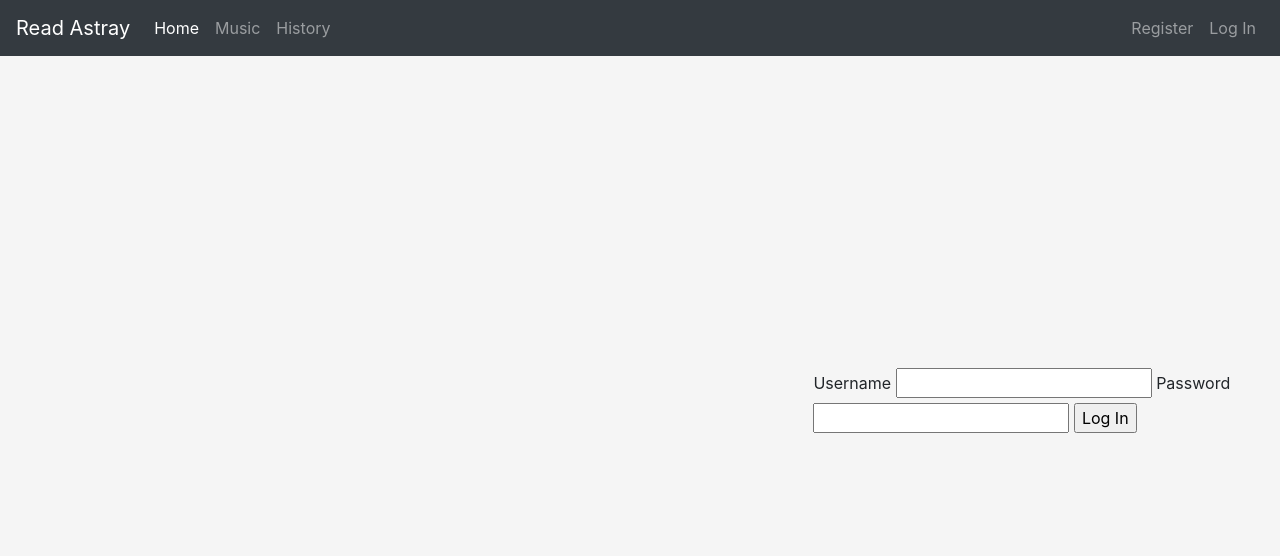
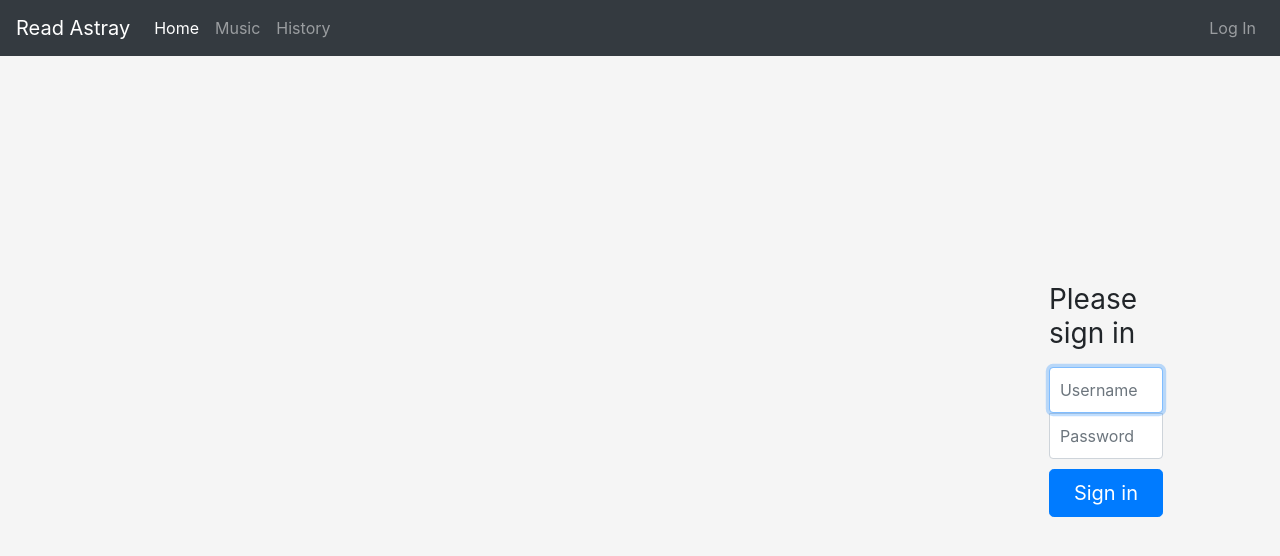
Before and after one commit to iangomez/websitedev, a Flask app: page /auth/login in a window 1280 px wide. Shown: the top 556 px of the page. Run offline with Flask 2, Linux system fonts and the light colour scheme; some libraries are stand-ins or nearby versions.

Commit message:
Added tags to the blog posts.
Trying to fix the login & register page formatting.

```diff
--- a/microian/schema.sql
+++ b/microian/schema.sql
@@ -16,5 +16,6 @@ CREATE TABLE post (
   created TIMESTAMP NOT NULL DEFAULT CURRENT_TIMESTAMP,
   title TEXT NOT NULL,
   body TEXT NOT NULL,
+  tags TEXT NOT NULL,
   FOREIGN KEY (author_id) REFERENCES user (id)
 );
--- a/microian/templates/auth/login.html
+++ b/microian/templates/auth/login.html
@@ -1,38 +1,24 @@
 {% extends 'base.html' %}
-
-{% block header %}
-
-<h1>
-  {% block title %}Log In{% endblock %}
-</h1>
-
-{% endblock %}
 
 <!-- {% block morecss %}<link rel="stylesheet" href="{{ url_for('static', filename='css/signin.css') }}">{% endblock %} -->
 
 {% block content %}
-<form method="post">
-    <label for="username">Username</label>
-    <input name="username" id="username" required>
-    <label for="password">Password</label>
-    <input type="password" name="password" id="password" required>
-    <input type="submit" value="Log In">
-</form>
 
-<!-- <form class="form-signin" method="post">
-  <img class="mb-4" src="/docs/4.3/assets/brand/bootstrap-solid.svg" alt="" width="72" height="72">
-  <h1 class="h3 mb-3 font-weight-normal">Please sign in</h1>
-  <label for="username" class="sr-only">Username</label>
-  <input type="email" id="inputEmail" class="form-control" placeholder="Username" required autofocus>
-  <label for="inputPassword" class="sr-only">Password</label>
-  <input type="password" id="inputPassword" class="form-control" placeholder="Password" required>
-  <div class="checkbox mb-3">
-    <label>
-      <input type="checkbox" value="remember-me"> Remember me
-    </label>
+<main role="main" class="container">
+  <div class="row">
+      <div class="col-md-8 blog-main">
+        <form class="form-signin" method="post">
+          <h1 class="h3 mb-3 font-weight-normal">Please sign in</h1>
+          <label for="username" class="sr-only">Username</label>
+          <input name="username" id="username" class="form-control" placeholder="Username" required autofocus>
+          <label for="password" class="sr-only">Password</label>
+          <input type="password" name="password" id="password" class="form-control" placeholder="Password" required>
+          <button class="btn btn-lg btn-primary btn-block" type="submit"  value="Log In">Sign in</button>
+        </form>
+      </div>
   </div>
-  <button class="btn btn-lg btn-primary btn-block" type="submit">Sign in</button>
-</form> -->
+</main>
+
 {% endblock %}
 
 {% block footer %} {% endblock %}
--- a/microian/templates/auth/register.html
+++ b/microian/templates/auth/register.html
@@ -1,10 +1,9 @@
 {% extends 'base.html' %}
 
-{% block header %}
+{% block content %}
   <h1>{% block title %}Register{% endblock %}</h1>
-{% endblock %}
 
-{% block content %}
+
   <form method="post">
     <label for="username">Username</label>
     <input name="username" id="username" required>
--- a/microian/templates/base.html
+++ b/microian/templates/base.html
@@ -57,7 +57,7 @@
     <div class="container p-5">
       <header>
         <nav class="navbar navbar-expand-md navbar-dark bg-dark fixed-top">
-          <a class="navbar-brand" href="#">Read Astray</a>
+          <a class="navbar-brand" href="{{ url_for('index') }}">Read Astray</a>
           <button class="navbar-toggler" type="button" data-toggle="collapse" data-target="#navbar"
             aria-controls="navbarsExampleDefault" aria-expanded="false" aria-label="Toggle navigation">
             <span class="navbar-toggler-icon"></span>
@@ -88,9 +88,9 @@
                 <a class="nav-link" href="{{ url_for('auth.logout') }}">Log Out</a>
               </li>
               {% else %}
-              <li class="nav-item">
+              <!-- <li class="nav-item">
                 <a class="nav-link" href="{{ url_for('auth.register') }}">Register</a>
-              </li>
+              </li> -->
               <li class="nav-item">
                 <a class="nav-link" href="{{ url_for('auth.login') }}">Log In</a> {% endif %}
               </li>
@@ -113,7 +113,7 @@
   <footer class="blog-footer">
 
     {% block footer%}
-    <p>Brought to you by Python and dream.</p>
+    <p>Brought to you by Python and hope.</p>
 
     <p>
       <a href="#">Back to top</a>
--- a/microian/templates/blog/create.html
+++ b/microian/templates/blog/create.html
@@ -12,6 +12,8 @@
   <form method="post">
     <label for="title">Title</label>
     <input name="title" id="title" value="{{ request.form['title'] }}" required>
+    <label for="tags">Tags</label>
+    <input name="tags" id="tags" value="{{ request.form['tags'] }}" required>
     <label for="body">Body</label>
     <textarea name="body" id="body">{{ request.form['body'] }}</textarea>
     <input type="submit" value="Save">
--- a/microian/templates/blog/update.html
+++ b/microian/templates/blog/update.html
@@ -12,6 +12,8 @@
   <form method="post">
     <label for="title">Title</label>
     <input name="title" id="title" value="{{ request.form['title'] or post['title'] }}" required>
+    <label for="tags">Tags</label>
+    <input name="tags" id="tags" value="{{ request.form['tags'] }}" required>
     <label for="body">Body</label>
     <textarea name="body" id="body">{{ request.form['body'] or post['body'] }}</textarea>
     <input type="submit" value="Save">
```
